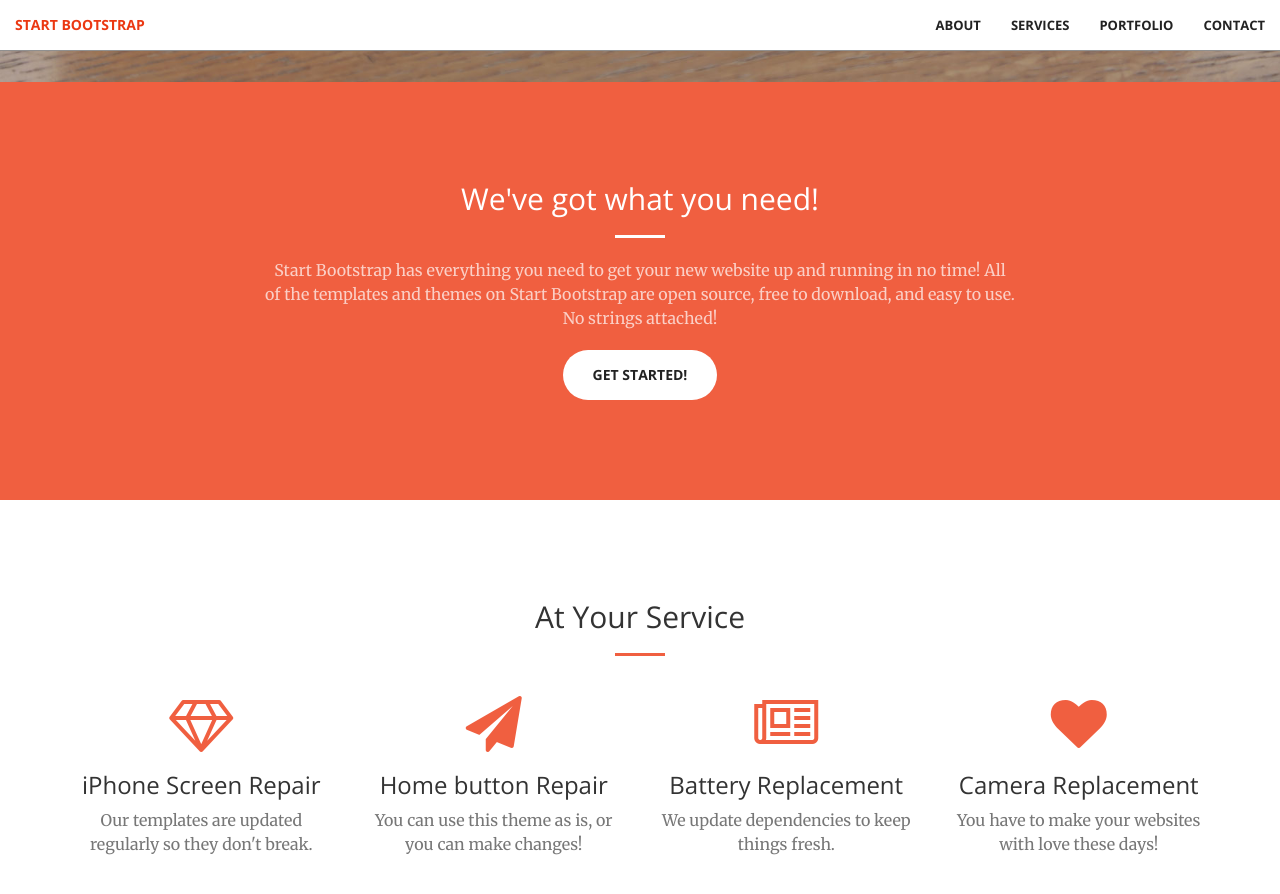
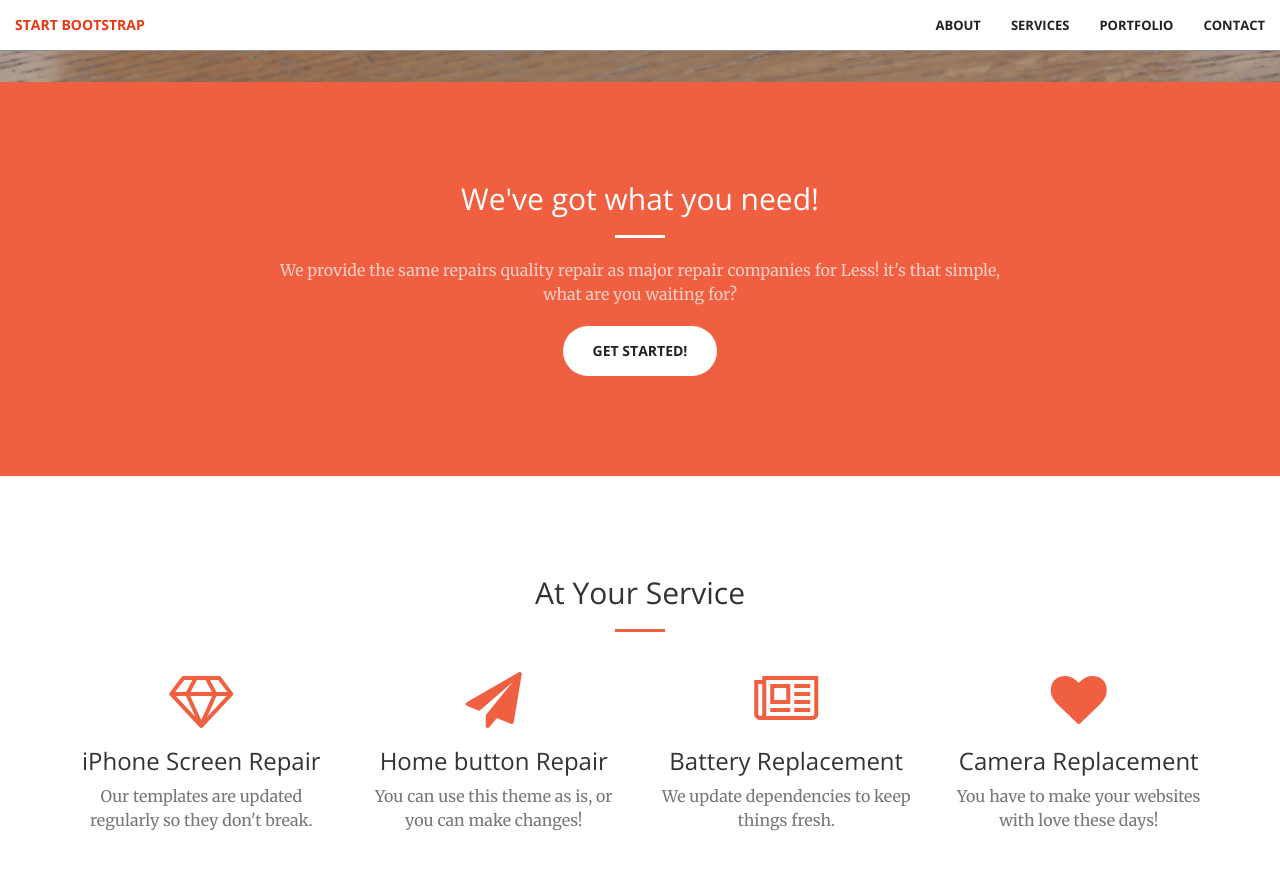
Before and after one commit to SuhaibElkomy/613iphonerepair, a Jekyll site: the page built from index.html, in a window 1280 px wide and 900 px high, scrolled down 818 px. Shown: the top 894 px of the window. Built offline with Jekyll 4.4.1, drawn with Linux system fonts in a browser that asks for light colours.

Commit message:
Update call-to-action.html

```diff
--- a/_includes/call-to-action.html
+++ b/_includes/call-to-action.html
@@ -4,7 +4,7 @@
             <div class="col-lg-8 col-lg-offset-2 text-center">
                 <h2 class="section-heading">We've got what you need!</h2>
                 <hr class="light">
-                <p class="text-faded">Start Bootstrap has everything you need to get your new website up and running in no time! All of the templates and themes on Start Bootstrap are open source, free to download, and easy to use. No strings attached!</p>
+                <p class="text-faded">We provide the same repairs quality repair as major repair companies for Less! it's that simple, what are you waiting for?</p>
                 <a href="#" class="btn btn-default btn-xl">Get Started!</a>
             </div>
         </div>
```
